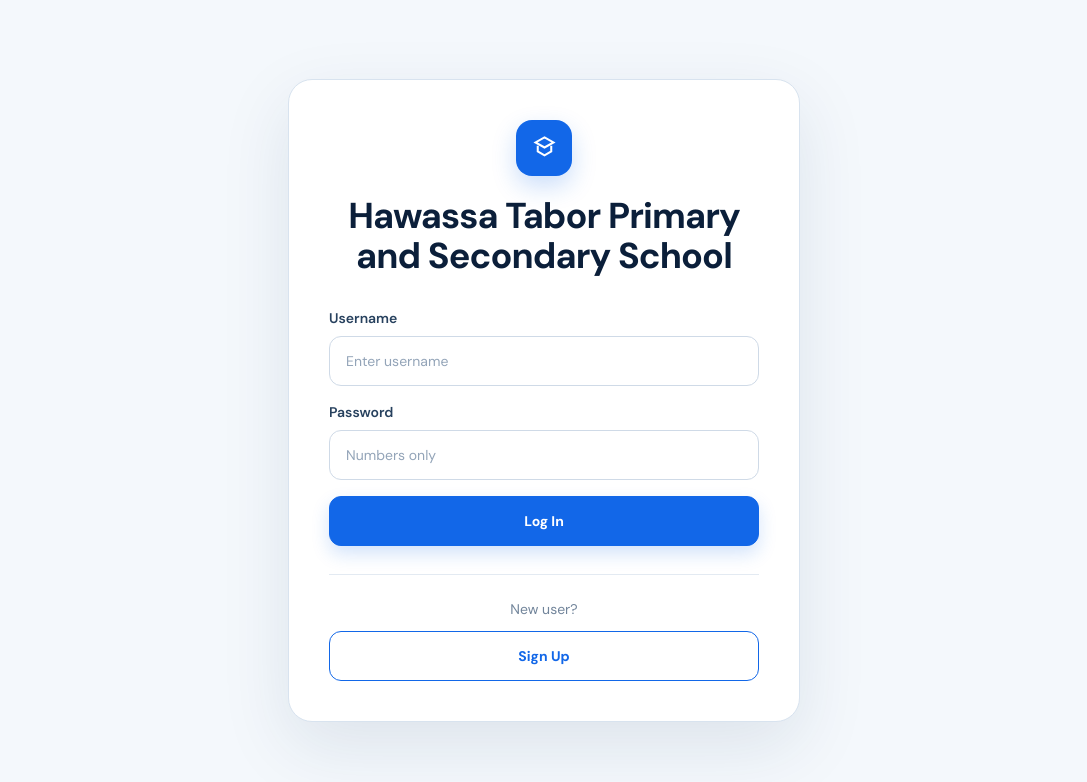
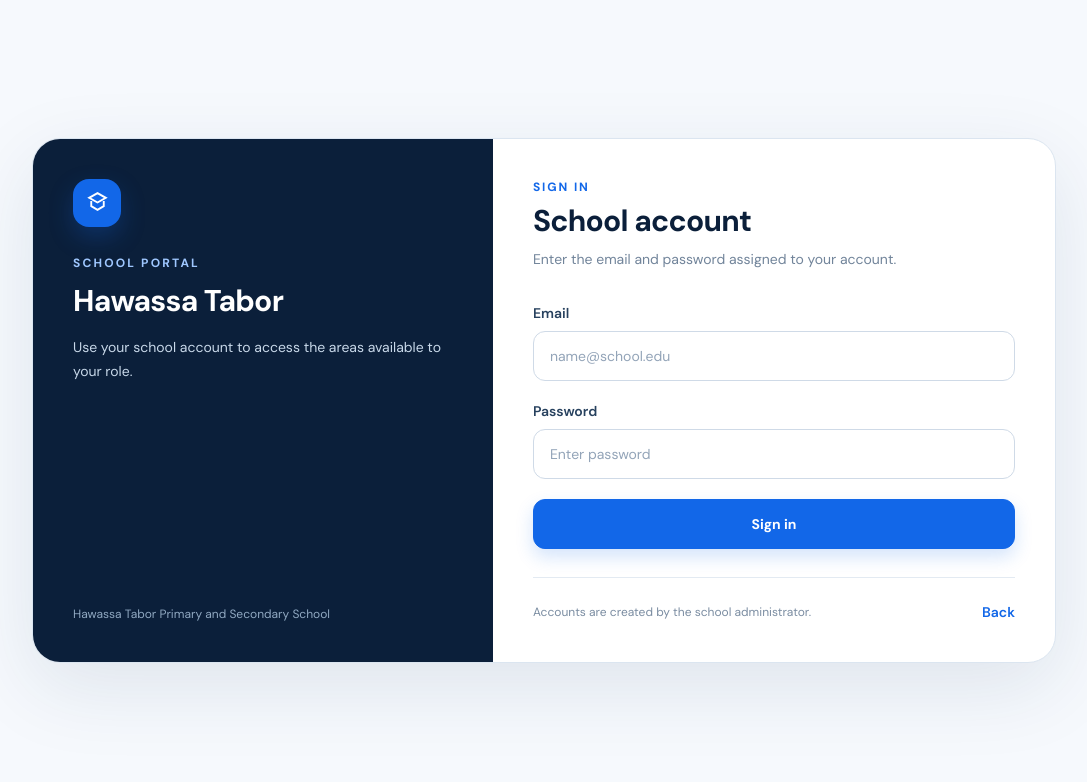
Before and after one commit to isakhu/hawassa-tabor-school, a Next.js app in the folder frontend/: page /login in a window 1280 px wide. Shown: the top 782 px of the page, without its empty margins (96-1183 px from the left). Built offline with nearby package versions, Linux system fonts and the light colour scheme; no server answers.

Commit message:
ui: polish school login

```diff
--- a/frontend/app/login/page.tsx
+++ b/frontend/app/login/page.tsx
@@ -8,22 +8,44 @@ import { saveToken, saveUser, dashboardForRole } from "@/lib/auth";
 
 export default function LoginPage() {
   return (
-    <main className="min-h-screen bg-[#f4f8fc] px-5 py-8 text-[#10243e] sm:px-8">
-      <div className="mx-auto flex min-h-[calc(100vh-4rem)] w-full max-w-3xl items-center justify-center">
-        <div className="w-full max-w-lg rounded-[24px] border border-[#d8e3ef] bg-white p-7 shadow-[0_24px_70px_rgba(20,52,90,0.10)] sm:p-10">
-          <div className="text-center">
-            <div className="mx-auto mb-5 flex h-14 w-14 items-center justify-center rounded-2xl bg-[#1267e8] text-white shadow-[0_10px_24px_rgba(18,103,232,0.22)]" aria-hidden="true">
-              <svg width="27" height="27" viewBox="0 0 24 24" fill="none" stroke="currentColor" strokeWidth="1.8">
-                <path d="m12 3 8 4.5-8 4.5-8-4.5L12 3Z" />
-                <path d="M6 10.5v5L12 19l6-3.5v-5" />
-              </svg>
+    <main className="min-h-screen bg-[#f6f9fd] px-5 py-8 text-[#10243e] sm:px-8">
+      <div className="mx-auto flex min-h-[calc(100vh-4rem)] w-full max-w-5xl items-center justify-center">
+        <div className="grid w-full overflow-hidden rounded-[28px] border border-[#dbe5f0] bg-white shadow-[0_24px_80px_rgba(20,52,90,0.10)] lg:grid-cols-[0.9fr_1.1fr]">
+          <div className="hidden bg-[#0b1f3a] p-10 text-white lg:flex lg:flex-col lg:justify-between">
+            <div>
+              <div className="flex h-12 w-12 items-center justify-center rounded-2xl bg-[#1267e8] shadow-[0_10px_24px_rgba(18,103,232,0.25)]">
+                <svg width="25" height="25" viewBox="0 0 24 24" fill="none" stroke="currentColor" strokeWidth="1.8" aria-hidden="true">
+                  <path d="m12 3 8 4.5-8 4.5-8-4.5L12 3Z" />
+                  <path d="M6 10.5v5L12 19l6-3.5v-5" />
+                </svg>
+              </div>
+              <p className="mt-7 text-xs font-bold uppercase tracking-[0.18em] text-[#9fc7ff]">School portal</p>
+              <h2 className="mt-3 text-3xl font-extrabold tracking-tight">Hawassa Tabor</h2>
+              <p className="mt-4 max-w-sm text-sm leading-6 text-[#c8d8e9]">
+                Use your school account to access the areas available to your role.
+              </p>
             </div>
-            <h1 className="text-3xl font-extrabold leading-tight tracking-tight text-[#0b1f3a] sm:text-4xl">
-              Hawassa Tabor Primary and Secondary School
-            </h1>
+            <p className="text-xs text-[#91a9c2]">Hawassa Tabor Primary and Secondary School</p>
           </div>
 
-          <LoginContent />
+          <div className="p-7 sm:p-10">
+            <div className="mb-8 lg:hidden">
+              <div className="flex h-12 w-12 items-center justify-center rounded-2xl bg-[#1267e8] text-white shadow-[0_10px_24px_rgba(18,103,232,0.20)]">
+                <svg width="25" height="25" viewBox="0 0 24 24" fill="none" stroke="currentColor" strokeWidth="1.8" aria-hidden="true">
+                  <path d="m12 3 8 4.5-8 4.5-8-4.5L12 3Z" />
+                  <path d="M6 10.5v5L12 19l6-3.5v-5" />
+                </svg>
+              </div>
+            </div>
+
+            <div>
+              <p className="text-xs font-bold uppercase tracking-[0.16em] text-[#1267e8]">Sign in</p>
+              <h1 className="mt-2 text-3xl font-extrabold tracking-tight text-[#0b1f3a]">School account</h1>
+              <p className="mt-2 text-sm leading-6 text-[#71849a]">Enter the email and password assigned to your account.</p>
+            </div>
+
+            <LoginContent />
+          </div>
         </div>
       </div>
     </main>
@@ -40,7 +62,7 @@ function LoginContent() {
   async function handleSubmit(e: React.FormEvent) {
     e.preventDefault();
     setError("");
-    if (!username.trim()) return setError("Please enter your username.");
+    if (!username.trim()) return setError("Enter your email address.");
     if (!/^\d+$/.test(password)) return setError("Password must contain numbers only.");
 
     setLoading(true);
@@ -51,7 +73,7 @@ function LoginContent() {
         body: JSON.stringify({ login_id: username.trim(), password }),
       });
       const data = await res.json();
-      if (!res.ok) throw new Error(typeof data?.detail === "string" ? data.detail : "Invalid username or password.");
+      if (!res.ok) throw new Error(typeof data?.detail === "string" ? data.detail : "Invalid email or password.");
       saveToken(data.access_token);
       saveUser(data.user);
       router.push(dashboardForRole(data.user.role));
@@ -64,27 +86,29 @@ function LoginContent() {
 
   return (
     <div className="mt-8">
-      <form onSubmit={handleSubmit} className="space-y-4">
+      <form onSubmit={handleSubmit} className="space-y-5">
         <div>
-          <label htmlFor="username" className="mb-2 block text-sm font-semibold text-[#27415e]">Username</label>
-          <input id="username" type="text" placeholder="Enter username" value={username} onChange={(e) => setUsername(e.target.value)} autoComplete="username" className="input-glow w-full rounded-xl border border-[#cfdae7] bg-white px-4 py-3.5 text-sm text-[#10243e] placeholder:text-[#9aaabc] outline-none" />
+          <label htmlFor="username" className="mb-2 block text-sm font-semibold text-[#27415e]">Email</label>
+          <input id="username" type="email" placeholder="name@school.edu" value={username} onChange={(e) => setUsername(e.target.value)} autoComplete="username" className="input-glow w-full rounded-xl border border-[#cfdae7] bg-white px-4 py-3.5 text-sm text-[#10243e] placeholder:text-[#9aaabc] outline-none" />
         </div>
         <div>
           <label htmlFor="password" className="mb-2 block text-sm font-semibold text-[#27415e]">Password</label>
-          <input id="password" type="password" placeholder="Numbers only" value={password} onChange={(e) => setPassword(e.target.value.replace(/\D/g, ""))} inputMode="numeric" autoComplete="current-password" className="input-glow w-full rounded-xl border border-[#cfdae7] bg-white px-4 py-3.5 text-sm text-[#10243e] placeholder:text-[#9aaabc] outline-none" />
+          <input id="password" type="password" placeholder="Enter password" value={password} onChange={(e) => setPassword(e.target.value.replace(/\D/g, ""))} inputMode="numeric" autoComplete="current-password" className="input-glow w-full rounded-xl border border-[#cfdae7] bg-white px-4 py-3.5 text-sm text-[#10243e] placeholder:text-[#9aaabc] outline-none" />
         </div>
         <button type="submit" disabled={loading} className="shimmer-btn w-full rounded-xl px-4 py-3.5 text-sm font-bold">
-          {loading ? "Signing in…" : "Log In"}
+          {loading ? "Signing in…" : "Sign in"}
         </button>
       </form>
 
-      {error && <div role="alert" className="mt-4 rounded-xl border border-[#f3c9c9] bg-[#fff6f6] px-4 py-3 text-sm font-medium text-[#b63c3c]">{error}</div>}
+      {error && (
+        <div role="alert" className="mt-4 rounded-xl border border-[#f3c9c9] bg-[#fff6f6] px-4 py-3 text-sm font-medium text-[#b63c3c]">
+          {error}
+        </div>
+      )}
 
-      <div className="mt-7 border-t border-[#e3eaf2] pt-6 text-center">
-        <p className="mb-3 text-sm text-[#71849a]">New user?</p>
-        <Link href="/register" className="inline-flex w-full items-center justify-center rounded-xl border border-[#1267e8] bg-white px-4 py-3.5 text-sm font-bold text-[#1267e8] transition hover:bg-[#eaf2ff]">
-          Sign Up
-        </Link>
+      <div className="mt-7 flex items-center justify-between border-t border-[#e3eaf2] pt-6">
+        <p className="text-xs leading-5 text-[#7a8ca1]">Accounts are created by the school administrator.</p>
+        <Link href="/" className="text-sm font-semibold text-[#1267e8] hover:text-[#0f56c7]">Back</Link>
       </div>
     </div>
   );
```
